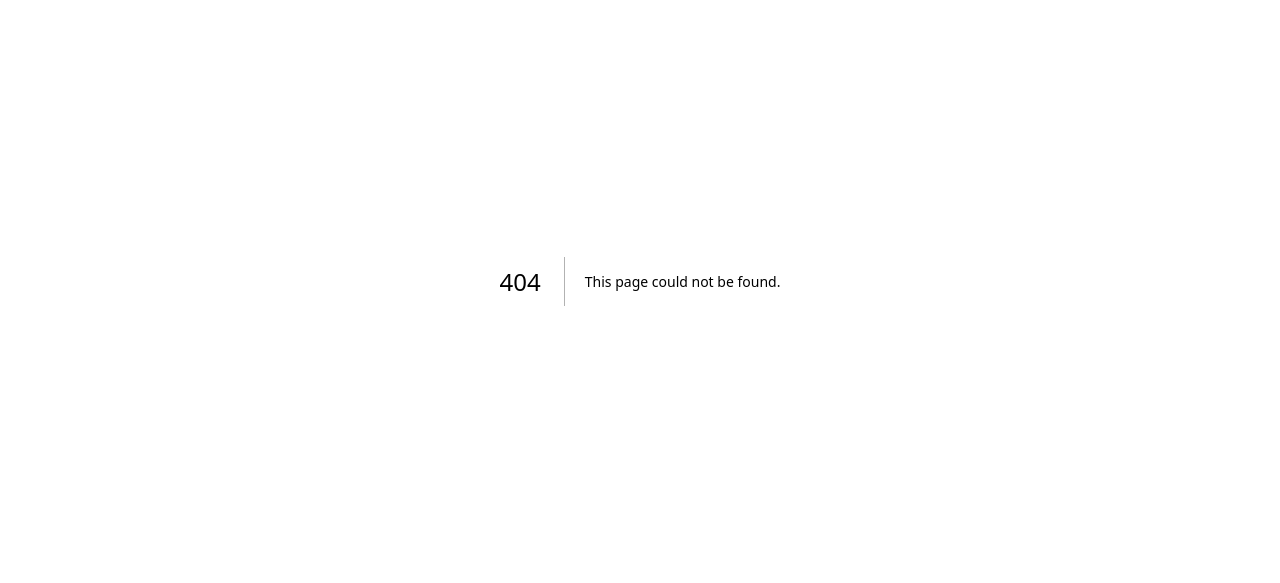
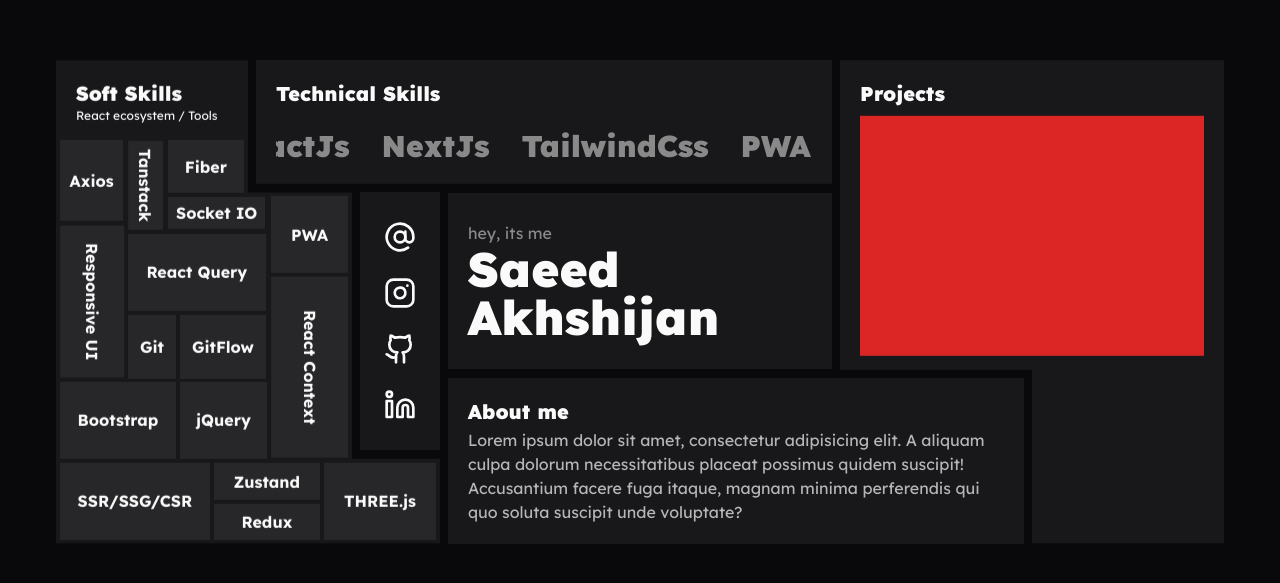
Before and after one commit to saeeda7n/saeedakhshijan, a Next.js app: page /next in a window 1280 px wide. Before the commit this address had no page. Shown: the part 119-702 px from the top of the page. Built offline with nearby package versions, Linux system fonts and the light colour scheme.

Commit message:
changed to infinite scroll

```diff
--- a/app/(root)/_components/skills.tsx
+++ b/app/(root)/_components/skills.tsx
@@ -3,7 +3,7 @@
 import { DroppingCodes } from "@/components/droppingCodes";
 import { SKILLS } from "@/data/skills";
 import { cn } from "@/lib/utils";
-import { Component } from "@/app/(root)/_components/test";
+import { motion } from "framer-motion";
 
 type SkillCardProps = {
  skill: SkillsProps;
@@ -12,25 +12,28 @@
 
 function SkillCard({ skill, className }: SkillCardProps) {
  return (
-  <div
+  <motion.div
+   viewport={{ amount: 0.5, once: true }}
+   initial={{ opacity: 0, y: "100%" }}
+   whileInView={{
+    opacity: 1,
+    y: 0,
+   }}
    style={
     {
      "--skillColor": skill.backgroundColor,
      "--textColor": skill.textColor,
+     "--width": skill.data.percent + "%",
     } as React.CSSProperties
    }
-   className={cn(
-    "relative flex items-center justify-center gap-2 bg-zinc-950 p-5 [background-image:radial-gradient(circle_at_var(--x)_var(--y),var(--skillColor),transparent_80px)] after:absolute after:-inset-0.5 after:-z-10 after:bg-gray-50/5 after:[background-image:radial-gradient(circle_at_var(--x)_var(--y),var(--skillColor),transparent_80px)] group-hover:bg-fixed group-hover:after:bg-fixed sm:gap-4 md:min-h-32",
-    className,
-   )}
+   className={cn("relative flex flex-col gap-2 bg-zinc-950 p-5", className)}
   >
-   <img
-    alt={skill.name}
-    src={skill.miniIcon}
-    className="-ms-10 size-8 sm:size-9 md:size-10"
-   />
-   <h3 className="sm:text-xl md:text-2xl">{skill.name}</h3>
-  </div>
+   <div className="flex gap-2">
+    <img src={skill.miniIcon} className="size-8" />
+    <h3 className="font-medium sm:text-xl md:text-2xl">{skill.name}</h3>
+   </div>
+   <div className="relative h-3 w-full overflow-hidden rounded-full bg-zinc-900 after:absolute after:inset-y-0 after:left-0 after:w-[--width] after:rounded-full after:bg-[--skillColor] sm:h-4 md:h-5"></div>
+  </motion.div>
  );
 }
 
@@ -42,9 +45,9 @@
      <h2 className="text-[clamp(2.5rem,10vw,8rem)] font-bold">
       Technical Skills
      </h2>
-     <div className="grid w-full grid-cols-2 lg:grid-cols-4">
+     <div className="grid w-full">
       {SKILLS.map((skill) => (
-       <Component skill={skill} key={skill.name} />
+       <SkillCard skill={skill} />
       ))}
      </div>
     </div>
--- a/app/(root)/_components/softSkills.tsx
+++ b/app/(root)/_components/softSkills.tsx
@@ -48,7 +48,7 @@
  const idx = center > index ? index : index - center;
  const y = center > index ? idx * 62 : idx * -62;
  const opacity = 1 - idx / 12;
- const duration = 32 - idx * 1.1;
+ const duration = 45 - idx * 1.1;
  return (
   <motion.div
    style={{ y, opacity }}
--- a/app/(root)/_components/test.tsx
+++ b/app/(root)/_components/test.tsx
@@ -16,52 +16,46 @@
   { name: "skill", visitors: skill.data.percent, fill: skill.backgroundColor },
  ];
  const chartConfig = {
-  safari: {
-   label: "Skill",
-   color: skill.backgroundColor,
+  desktop: {
+   label: "Desktop",
+   color: "hsl(var(--chart-1))",
+  },
+  mobile: {
+   label: "Mobile",
+   color: "hsl(var(--chart-2))",
   },
  } satisfies ChartConfig;
-
+ const totalVisitors = 11;
  return (
-  <ChartContainer config={chartConfig} className="mx-auto aspect-square w-full">
+  <ChartContainer
+   config={chartConfig}
+   className="mx-auto aspect-square w-full max-w-[250px]"
+  >
    <RadialBarChart
     data={chartData}
-    endAngle={(skill.data.percent / 100) * 360}
+    endAngle={180}
     innerRadius={80}
-    outerRadius={140}
+    outerRadius={130}
    >
-    <PolarGrid
-     gridType="circle"
-     radialLines={false}
-     stroke="none"
-     className="first:fill-muted last:fill-background"
-     polarRadius={[86, 74]}
-    />
-    <RadialBar dataKey="visitors" background />
     <PolarRadiusAxis tick={false} tickLine={false} axisLine={false}>
      <Label
       content={({ viewBox }) => {
        if (viewBox && "cx" in viewBox && "cy" in viewBox) {
         return (
-         <text
-          x={viewBox.cx}
-          y={viewBox.cy}
-          textAnchor="middle"
-          dominantBaseline="middle"
-         >
+         <text x={viewBox.cx} y={viewBox.cy} textAnchor="middle">
           <tspan
            x={viewBox.cx}
-           y={viewBox.cy}
-           className="fill-foreground text-4xl font-bold"
+           y={(viewBox.cy || 0) - 16}
+           className="fill-foreground text-2xl font-bold"
           >
-           {chartData[0].visitors.toLocaleString()}%
+           asd
           </tspan>
           <tspan
            x={viewBox.cx}
-           y={(viewBox.cy || 0) + 24}
+           y={(viewBox.cy || 0) + 4}
            className="fill-muted-foreground"
           >
-           {skill.name}
+           Visitors
           </tspan>
          </text>
         );
@@ -69,6 +63,20 @@
       }}
      />
     </PolarRadiusAxis>
+    <RadialBar
+     dataKey="desktop"
+     stackId="a"
+     cornerRadius={5}
+     fill="var(--color-desktop)"
+     className="stroke-transparent stroke-2"
+    />
+    <RadialBar
+     dataKey="mobile"
+     fill="var(--color-mobile)"
+     stackId="a"
+     cornerRadius={5}
+     className="stroke-transparent stroke-2"
+    />
    </RadialBarChart>
   </ChartContainer>
  );
--- a/app/(root)/page.tsx
+++ b/app/(root)/page.tsx
@@ -11,6 +11,7 @@
    <AboutMe />
    <Skills />
    <SoftSkills />
+   <Hero />
   </main>
  );
 }
--- a/app/globals.css
+++ b/app/globals.css
@@ -3,7 +3,7 @@
 @tailwind utilities;
 
 :root {
- scrollbar-width: thin;
+ scrollbar-width: none;
 
 }
 
@@ -73,3 +73,14 @@
         @apply bg-background text-foreground;
     }
 }
+
+
+.test {
+    clip-path: polygon(12rem 0, 12rem 8.25rem, 18.5rem 8.25rem, 18.5rem 24.9rem, 25rem 24.9rem, 100% 100%, 0% 100%, 0 100%, 0 0);
+
+}
+
+.projects {
+    clip-path: polygon(0 0, 100% 0, 100% 100%, 12rem 100%, 12rem 19.35rem, 0% 19.35rem);
+
+}
--- a/app/layout.tsx
+++ b/app/layout.tsx
@@ -2,7 +2,7 @@
 import { Lexend } from "next/font/google";
 import "./globals.css";
 import { cn } from "@/lib/utils";
-import Lenis from "@/app/(root)/lenis";
+import Lenis from "@/app/lenis";
 
 const lexend = Lexend({ subsets: ["latin"], variable: "--lexend-font" });
 
@@ -17,7 +17,7 @@
    <body
     className={cn(
      lexend.variable,
-     "font-lexend dark w-screen overflow-x-hidden",
+     "dark w-screen overflow-x-hidden font-lexend",
     )}
    >
     <Lenis>{children}</Lenis>
--- a/app/(root)/lenis.tsx
+++ b/app/lenis.tsx
@@ -3,7 +3,7 @@
 
 export default function Lenis({ children }: React.PropsWithChildren) {
  return (
-  <ReactLenis options={{ duration: 1 }} root>
+  <ReactLenis options={{ duration: 1, infinite: true }} root>
    {children}
   </ReactLenis>
  );
--- /dev/null
+++ b/app/next/page.tsx
@@ -0,0 +1,147 @@
+"use client";
+import React, { PropsWithChildren } from "react";
+import { cn } from "@/lib/utils";
+import { AtSignIcon, Github, Instagram, Linkedin } from "lucide-react";
+import { SKILLS, SOFT_SKILLS } from "@/data/skills";
+import { motion } from "framer-motion";
+
+const Page = () => {
+ return (
+  <main className="relative flex min-h-lvh items-center justify-center bg-zinc-950">
+   <Box className="h-44 w-96 flex-col justify-center">
+    <span className="opacity-50">hey, its me</span>
+    <h1 className="text-5xl font-black">Saeed Akhshijan</h1>
+   </Box>
+
+   <Box className="flex h-[16.1rem] w-20 translate-x-[-15rem] translate-y-[2.5rem] flex-col items-center justify-center gap-6">
+    <AtSignIcon className="size-8" />
+    <Instagram className="size-8" />
+    <Github className="size-8" />
+    <Linkedin className="size-8" />
+   </Box>
+
+   <Box className="flex max-w-xl translate-x-[6rem] translate-y-[11.25rem] flex-col justify-center">
+    <h2 className="text-xl font-black">About me</h2>
+    <p className="mt-0.5 opacity-70">
+     Lorem ipsum dolor sit amet, consectetur adipisicing elit. A aliquam culpa
+     dolorum necessitatibus placeat possimus quidem suscipit! Accusantium facere
+     fuga itaque, magnam minima perferendis qui quo soluta suscipit unde
+     voluptate?
+    </p>
+   </Box>
+
+   <Box className="flex max-w-xl -translate-x-[6rem] -translate-y-[9.95rem] flex-col justify-center gap-5">
+    <h2 className="text-xl font-black">Technical Skills</h2>
+    <div className="flex overflow-hidden">
+     <motion.div
+      animate={{ x: "-100%" }}
+      transition={{ duration: 10, ease: "linear", repeat: Infinity }}
+      className="flex shrink-0 gap-8 px-4 text-3xl font-black"
+     >
+      {SKILLS.map((skill) => (
+       <div className="shrink-0 opacity-50">{skill.name}</div>
+      ))}
+     </motion.div>
+     <motion.div
+      animate={{ x: "-100%" }}
+      transition={{ duration: 10, ease: "linear", repeat: Infinity }}
+      className="flex shrink-0 gap-8 px-4 text-3xl font-black"
+     >
+      {SKILLS.map((skill) => (
+       <div className="shrink-0 opacity-50">{skill.name}</div>
+      ))}
+     </motion.div>
+    </div>
+   </Box>
+
+   <Box className="test group flex h-[30.2rem] w-96 max-w-xl -translate-x-[24.5rem] translate-y-[1.3rem] flex-col">
+    <h2 className="text-xl font-black">Soft Skills</h2>
+    <p className="text-xs">React ecosystem / Tools</p>
+    <span className="absolute bottom-1 right-1 flex h-[4.8rem] items-center justify-center bg-zinc-800 px-5 font-bold group-hover:bg-gray-200">
+     THREE.js
+    </span>
+
+    <span className="absolute right-[5.75rem] top-[8.5rem] flex h-[4.8rem] items-center justify-center bg-zinc-800 px-5 font-bold group-hover:bg-gray-200">
+     PWA
+    </span>
+
+    <span className="absolute bottom-[2.7rem] right-[7.5rem] flex h-[2.35rem] items-center justify-center bg-zinc-800 px-5 font-bold group-hover:bg-gray-200">
+     Zustand
+    </span>
+
+    <span className="absolute bottom-1 right-[7.5rem] flex h-[2.2rem] items-center justify-center bg-zinc-800 px-[1.72rem] font-bold group-hover:bg-gray-200">
+     Redux
+    </span>
+
+    <span className="absolute bottom-1 left-1 flex h-[4.8rem] items-center justify-center bg-zinc-800 px-[1.1rem] font-bold group-hover:bg-gray-200">
+     SSR/SSG/CSR
+    </span>
+
+    <span className="absolute bottom-[5.3rem] left-1 flex h-[4.8rem] items-center justify-center bg-zinc-800 px-[1.1rem] font-bold group-hover:bg-gray-200">
+     Bootstrap
+    </span>
+
+    <span className="absolute bottom-[10.3rem] left-[4.5rem] flex h-[4rem] items-center justify-center bg-zinc-800 px-[0.75rem] font-bold group-hover:bg-gray-200">
+     Git
+    </span>
+    <span className="absolute bottom-[10.3rem] left-[7.75rem] flex h-[4rem] items-center justify-center bg-zinc-800 px-[0.75rem] font-bold group-hover:bg-gray-200">
+     GitFlow
+    </span>
+
+    <span className="absolute bottom-[14.55rem] left-[4.5rem] flex h-[4.8rem] items-center justify-center bg-zinc-800 px-[1.15rem] font-bold group-hover:bg-gray-200">
+     React Query
+    </span>
+
+    <span className="absolute left-[7rem] top-[8.55rem] flex h-[2rem] items-center justify-center bg-zinc-800 px-[0.5rem] font-bold group-hover:bg-gray-200">
+     Socket IO
+    </span>
+
+    <span className="absolute left-[2.8rem] top-[6.7rem] flex h-[2.2rem] rotate-90 items-center justify-center bg-zinc-800 px-[0.5rem] font-bold group-hover:bg-gray-200">
+     Tanstack
+    </span>
+
+    <span className="absolute left-1 top-[5rem] flex h-[5.05rem] items-center justify-center bg-zinc-800 px-[0.6rem] font-bold group-hover:bg-gray-200">
+     Axios
+    </span>
+    <span className="absolute left-[7rem] top-[5rem] flex h-[3.3rem] items-center justify-center bg-zinc-800 px-[1.05rem] font-bold group-hover:bg-gray-200">
+     Fiber
+    </span>
+    <span className="absolute bottom-[13.1rem] left-[-2.5rem] flex h-[4rem] rotate-90 items-center justify-center bg-zinc-800 px-[1.1rem] font-bold group-hover:bg-gray-200">
+     Responsive UI
+    </span>
+
+    <span className="absolute bottom-[5.3rem] left-[7.75rem] flex h-[4.8rem] items-center justify-center bg-zinc-800 px-[1rem] font-bold group-hover:bg-gray-200">
+     jQuery
+    </span>
+
+    <span className="absolute right-[2.5rem] top-[16.8rem] flex h-[4.8rem] rotate-90 items-center justify-center bg-zinc-800 px-[2.1rem] font-bold group-hover:bg-gray-200">
+     React Context
+    </span>
+   </Box>
+
+   <Box className="projects group flex h-[30.2rem] w-96 max-w-xl translate-x-[24.5rem] translate-y-[1.3rem] flex-col gap-2">
+    <h2 className="text-xl font-black">Projects</h2>
+    <div className="h-60 w-full bg-red-600"></div>
+    <div className="ms-auto mt-auto h-36 w-[9.75rem]"></div>
+   </Box>
+  </main>
+ );
+};
+
+export default Page;
+
+function Box({
+ children,
+ className,
+}: PropsWithChildren & { className?: string }) {
+ return (
+  <div
+   className={cn(
+    "absolute flex bg-zinc-900 p-5 hover:bg-gray-50 hover:text-gray-800",
+    className,
+   )}
+  >
+   {children}
+  </div>
+ );
+}
--- a/data/skills.ts
+++ b/data/skills.ts
@@ -7,7 +7,7 @@
   textColor: gray["50"],
   miniIcon: "/icons/html.svg",
   data: {
-   percent: 98,
+   percent: 95,
   },
  },
  {
@@ -16,7 +16,7 @@
   textColor: gray["50"],
   miniIcon: "/icons/css.svg",
   data: {
-   percent: 95,
+   percent: 90,
   },
  },
  {
@@ -25,7 +25,7 @@
   textColor: gray["950"],
   miniIcon: "/icons/js.svg",
   data: {
-   percent: 90,
+   percent: 85,
   },
  },
  {
@@ -34,7 +34,7 @@
   textColor: gray["100"],
   miniIcon: "/icons/typescript.svg",
   data: {
-   percent: 85,
+   percent: 80,
   },
  },
  {
@@ -43,7 +43,7 @@
   textColor: gray["950"],
   miniIcon: "/icons/devicon--react.svg",
   data: {
-   percent: 80,
+   percent: 79,
   },
  },
  {
@@ -52,7 +52,7 @@
   textColor: gray["950"],
   miniIcon: "/icons/devicon--nextjs.svg",
   data: {
-   percent: 78,
+   percent: 75,
   },
  },
  {
@@ -61,7 +61,7 @@
   textColor: gray["200"],
   miniIcon: "/icons/devicon--tailwindcss.svg",
   data: {
-   percent: 90,
+   percent: 92,
   },
  },
  {
@@ -70,7 +70,7 @@
   textColor: gray["50"],
   miniIcon: "/icons/logos--pwa.svg",
   data: {
-   percent: 70,
+   percent: 67,
   },
  },
 ];
@@ -86,6 +86,8 @@
  "Zustand",
  "React Context",
  "Next Auth",
+ "Framer Motion",
+ "GSAP",
  "THREE.js",
  "React Fiber",
  "Responsive UI",
```
